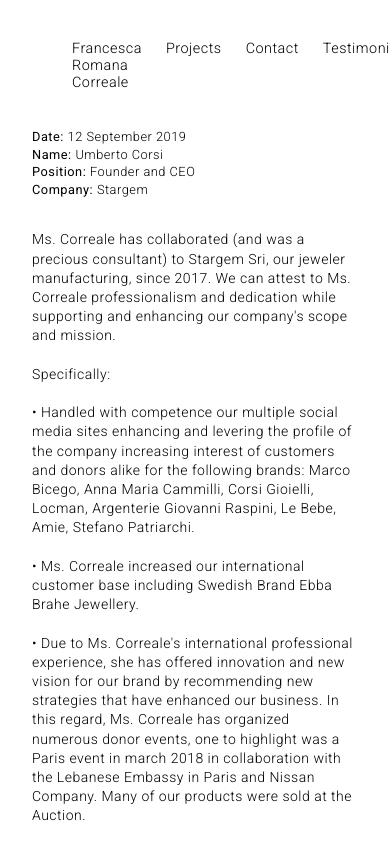
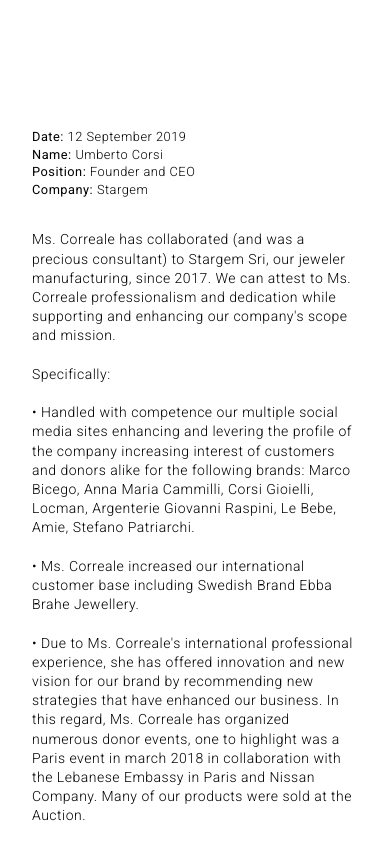
Before and after one commit to emeliesidesio/romana-correale, a React (Create React App) app: page /testimonials in a window 390 px wide. Shown: the top 844 px of the page. Built offline with nearby package versions, Linux system fonts and the light colour scheme.

Commit message:
hamburger menu

```diff
--- a/src/components/navigation/index.js
+++ b/src/components/navigation/index.js
@@ -5,18 +5,17 @@
 class Navigation extends React.Component {
   render() {
     return (
+      <div>
         <div
           className={
             this.props.location.pathname === "/testimonials"
-            ? "navContainer black"
-            : "navContainer white"
+              ? "navDesktop black"
+              : "navDesktop white"
           }
         >
-        <div>
           <Link to="/" className="navLeft">
             Francesca Romana Correale
           </Link>
-        </div>
           <div className="navRight">
             <a href="/#projects">Projects</a>
             <Link to="/contact" className="navLeft">
@@ -25,6 +24,32 @@
             <a href="/testimonials">Testimonials</a>
           </div>
         </div>
+
+        <input id="hamburger" type="checkbox" className="mobileCheckbox" />
+
+        <label className="hamburger" htmlFor="hamburger">
+          <div className="bar bar1"></div>
+          <div className="bar bar2"></div>
+          <div className="bar bar3"></div>
+        </label>
+
+        <div className="menu">
+          <ul>
+            <li>
+              <a href="/">Home</a>
+            </li>
+            <li>
+              <a href="/#projects">Projects</a>
+            </li>
+            <li>
+              <a href="/contact">Contact</a>
+            </li>
+            <li>
+              <a href="/testimonials">Testimonials</a>
+            </li>
+          </ul>
+        </div>
+      </div>
     );
   }
 }
--- a/src/components/navigation/index.scss
+++ b/src/components/navigation/index.scss
@@ -1,6 +1,6 @@
 @import "colours.scss";
 
-.navContainer {
+.navDesktop {
   width: 100%;
   position: absolute;
   z-index: 2;
@@ -10,7 +10,7 @@
   padding: 2.5rem 4.5rem;
 }
 
-.navContainer a {
+.navDesktop a {
   text-decoration: none;
 }
 
@@ -30,3 +30,76 @@
 .navRight a {
   margin-left: 1.5rem;
 }
+
+.mobileCheckbox {
+  display: none;
+}
+
+.hamburger {
+  width: 2.2rem;
+  height: 2.2rem;
+  position: absolute;
+  z-index: 5;
+  display: none;
+  cursor: pointer;
+  margin: 2.5rem 0 0 2.5rem;
+}
+
+.bar {
+  width: 35px;
+  height: 5px;
+  margin-bottom: 6px;
+  background: white;
+  transition: 0.3s;
+}
+
+.menu {
+  background: black;
+  width: 100%;
+  height: 18rem;
+  position: absolute;
+  z-index: 3;
+  top: -100%;
+  transition: all 0.7s ease;
+  opacity: 0;
+  display: none;
+  padding-top: 5rem;
+}
+
+.menu ul {
+  list-style: none;
+}
+
+.menu a {
+  text-decoration: none;
+  color: white;
+  font-size: 1rem;
+  line-height: 2rem;
+}
+
+.mobileCheckbox:checked ~ .menu {
+  opacity: 1;
+  top: 0;
+}
+
+.mobileCheckbox:checked + .hamburger .bar1 {
+  transform: rotate(-45deg) translate(-9px, 6px);
+}
+
+.mobileCheckbox:checked + .hamburger .bar2 {
+  opacity: 0;
+}
+
+.mobileCheckbox:checked + .hamburger .bar3 {
+  transform: rotate(45deg) translate(-8px, -8px);
+}
+
+@media (max-width: 767px) {
+  .navDesktop {
+    display: none;
+  }
+  .hamburger,
+  .menu {
+    display: block;
+  }
+}
--- a/src/components/projectView/index.scss
+++ b/src/components/projectView/index.scss
@@ -52,11 +52,11 @@
     margin: 0 1rem 1rem 0;
   }
   .cardImage {
-    width: 18rem;
+    width: 20rem;
     height: 12rem;
   }
   .cardOverlay {
-    width: 18rem;
+    width: 20rem;
     height: 12rem;
   }
 }
--- a/src/components/testimonialView/index.scss
+++ b/src/components/testimonialView/index.scss
@@ -27,6 +27,10 @@
 }
 
 @media (min-width: 768px) and (max-width: 1024px) {
+  .testimonial {
+    margin: 0 3rem;
+    padding-top: 8rem;
+  }
   .testimonialRight {
     width: 28rem;
   }
--- a/src/pages/home/index.scss
+++ b/src/pages/home/index.scss
@@ -52,7 +52,7 @@
   }
 }
 
-@media (min-width: 768px) and (max-width: 1024px) {
+@media (min-width: 768px) and (max-width: 1024) {
   .imageOverlay {
     height: 25rem;
   }
@@ -67,4 +67,7 @@
     font-size: 1rem;
     padding-bottom: 3rem;
   }
+  .projectContainer {
+    justify-content: left;
+  }
 }
```
Lines whose indentation alone changed are shown as unchanged.
